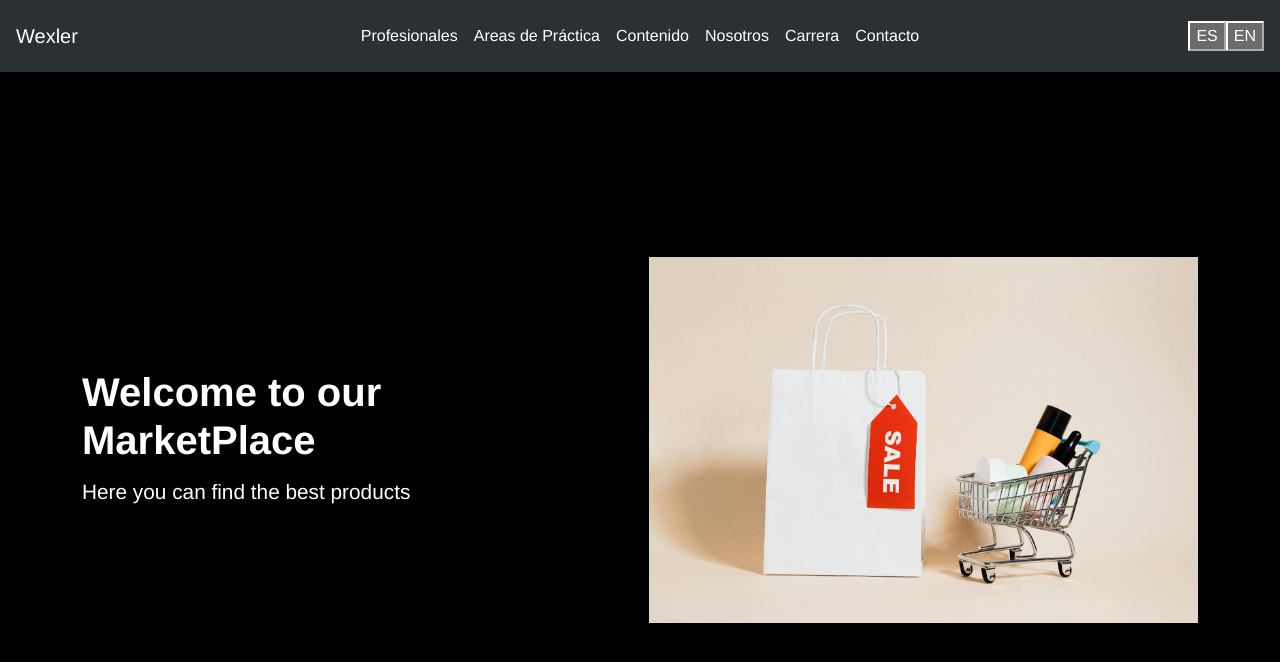
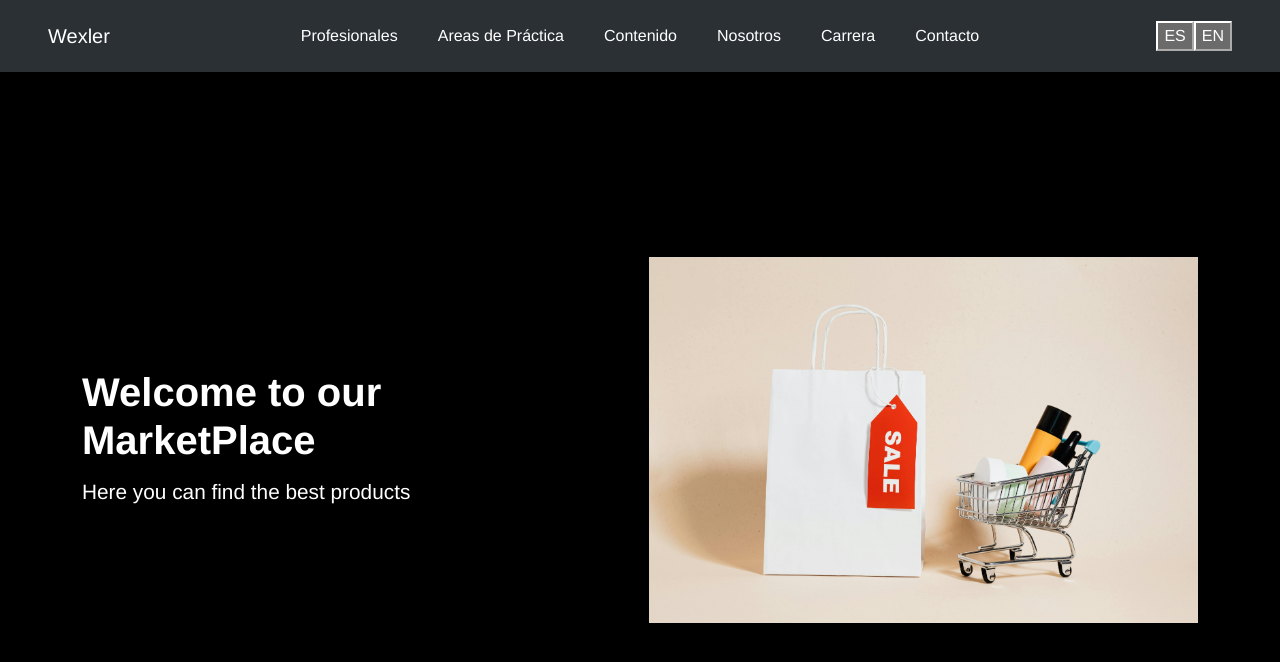
Before and after one commit to emmanuel-cruz-dev/proyecto-angular, an Angular app: page / in a window 1280 px wide. Shown: the top 662 px of the page. Built offline with nearby package versions, Linux system fonts and the light colour scheme.

Commit message:
separacion entre items de ul app component

```diff
--- a/src/app/app.component.css
+++ b/src/app/app.component.css
@@ -13,7 +13,7 @@
   position: fixed;
   top: 0;
   left: 0;
-  padding: 1rem;
+  padding: 1rem 3rem;
 }
 
 .name__container {
@@ -39,3 +39,8 @@
   display: flex;
   justify-content: center;
 }
+
+.navbar-nav{
+  display: flex;
+  gap: 1.5rem;
+}
--- a/src/app/app.component.html
+++ b/src/app/app.component.html
@@ -1,6 +1,6 @@
 <div class="general-styles">
   <nav class="navbar navbar-expand-lg bg-body-tertiary" data-bs-theme="dark">
-    <div class="d-flex justify-content-between align-items-center w-100 h-100">
+    <div class="d-flex align-items-center w-100 h-100">
       <div class="name__container">
         <a class="navbar-brand" href="#">Wexler</a>
         <button
```
